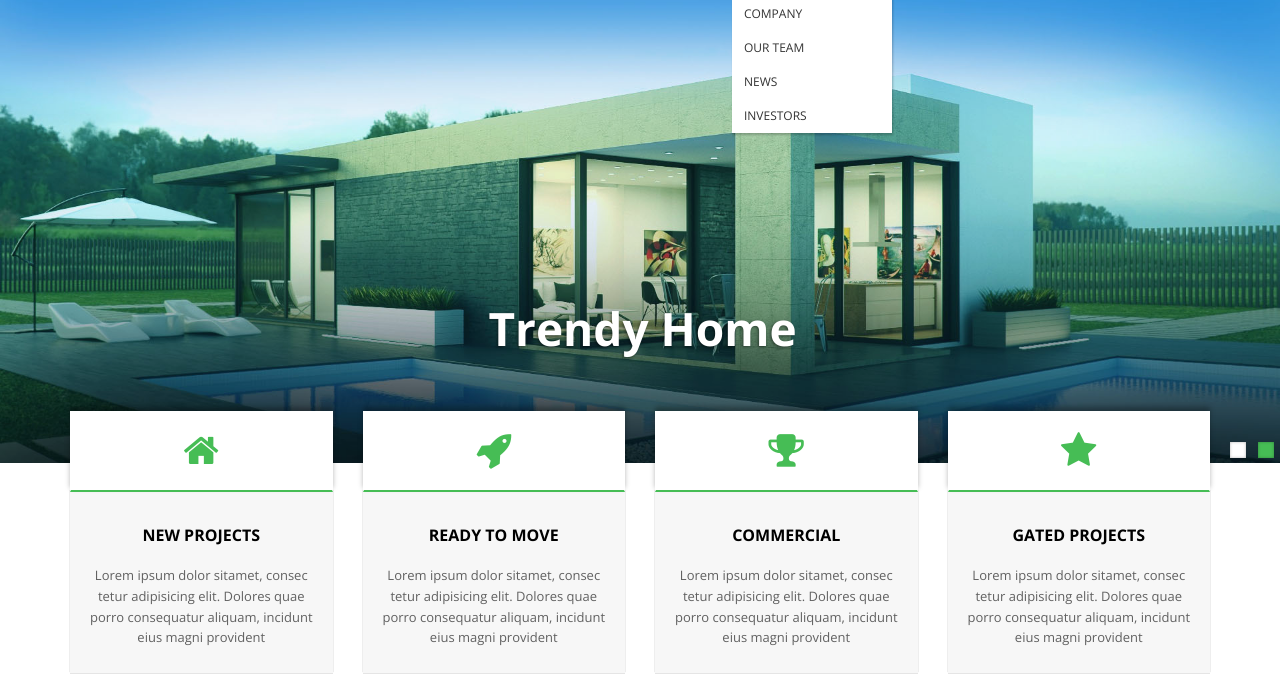
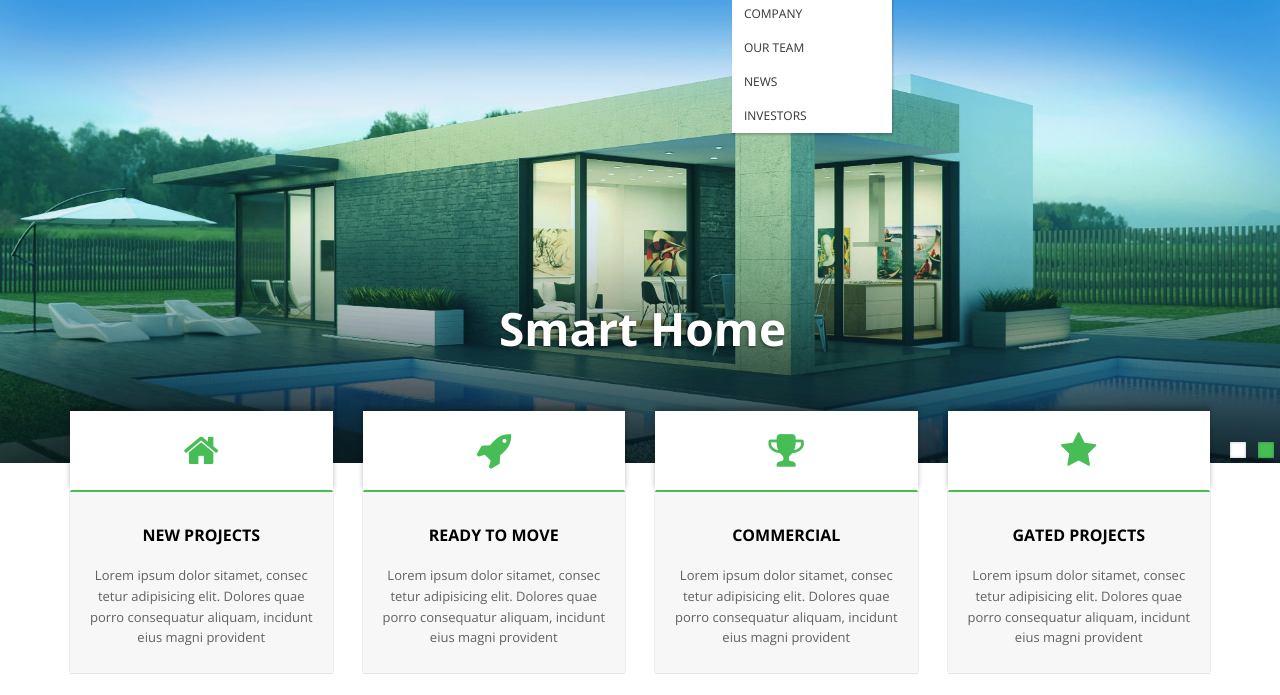
Before and after one commit to smartobi/azureappserviceproject, a plain HTML site: page index.html in a window 1280 px wide. Both pictures are taken after a click on the link "ABOUT US". Shown: the part 105-800 px from the top of the page. Drawn offline with nearby package versions, Linux system fonts and the light colour scheme.

Commit message:
updated index.html

```diff
--- a/index.html
+++ b/index.html
@@ -79,7 +79,7 @@
               <li>
                 <img src="img/slides/1.jpg" alt="" />
                 <div class="flex-caption">
-                    <h3>Trendy Home</h3>
+                    <h3>Smart Home</h3>
 
                 </div>
               </li>
```
